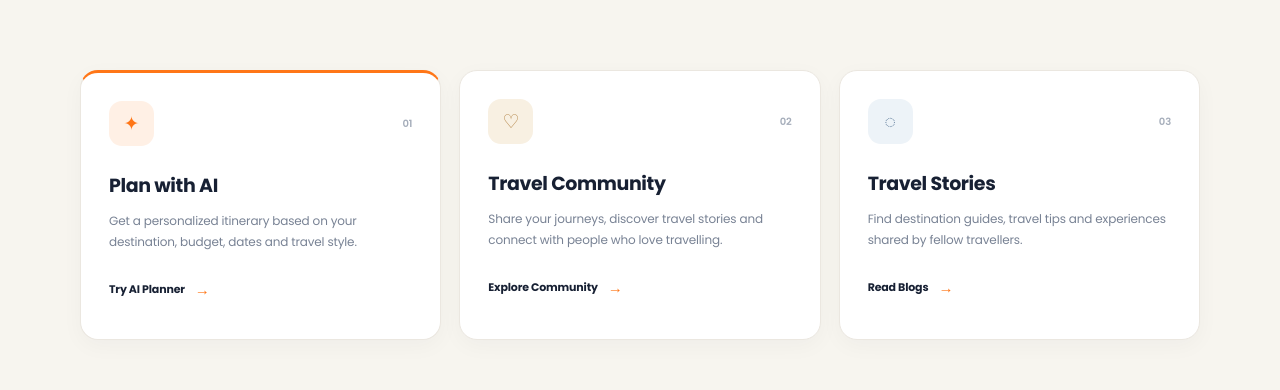
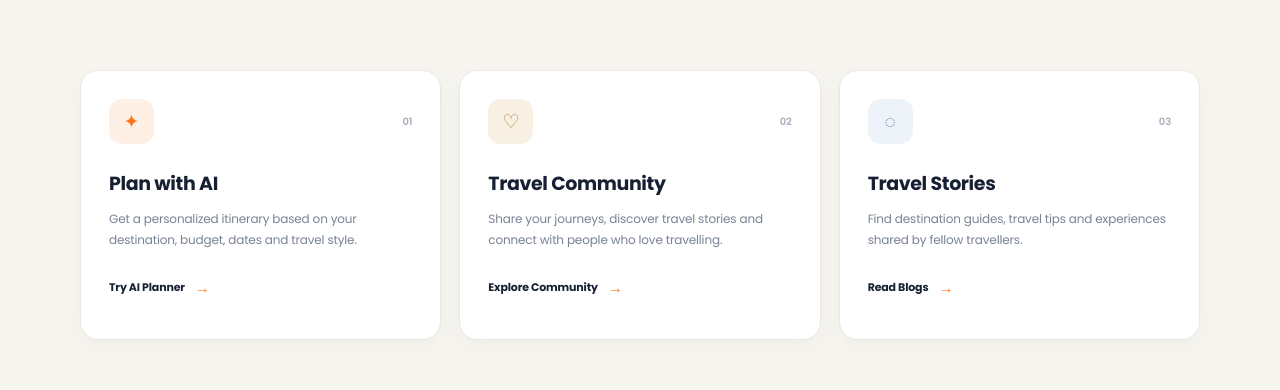
Before and after one commit to samNangare28/TravelMet_MERN_Project, a React (Create React App) app in the folder frontend/: page / in a window 1280 px wide. Shown: the part 800-1190 px from the top of the page. Built offline with nearby package versions, Linux system fonts and the light colour scheme; no server answers.

Commit message:
Adding final touch

```diff
--- a/frontend/src/Css/Home.css
+++ b/frontend/src/Css/Home.css
@@ -1,12 +1,3 @@
-/* =====================================================
-   TRAVELMET HOME PAGE
-   Premium Travel UI
-===================================================== */
-/* =========================================================
-   GLOBAL RESET (fixes width/overflow bugs caused by padding
-   being added on top of explicit widths)
-========================================================= */
-
 .home,
 .home *,
 .home *::before,
@@ -851,9 +842,6 @@
 }
 
 
-/* =====================================================
-   FEATURE SECTION
-===================================================== */
 
 .feature-section {
     width: min(1120px, calc(100% - 50px));
@@ -898,9 +886,6 @@
         0 18px 35px rgba(27, 35, 48, 0.08);
 }
 
-.feature-main {
-    border-top: 3px solid #ff7617;
-}
 
 .feature-top {
     display: flex;
```
